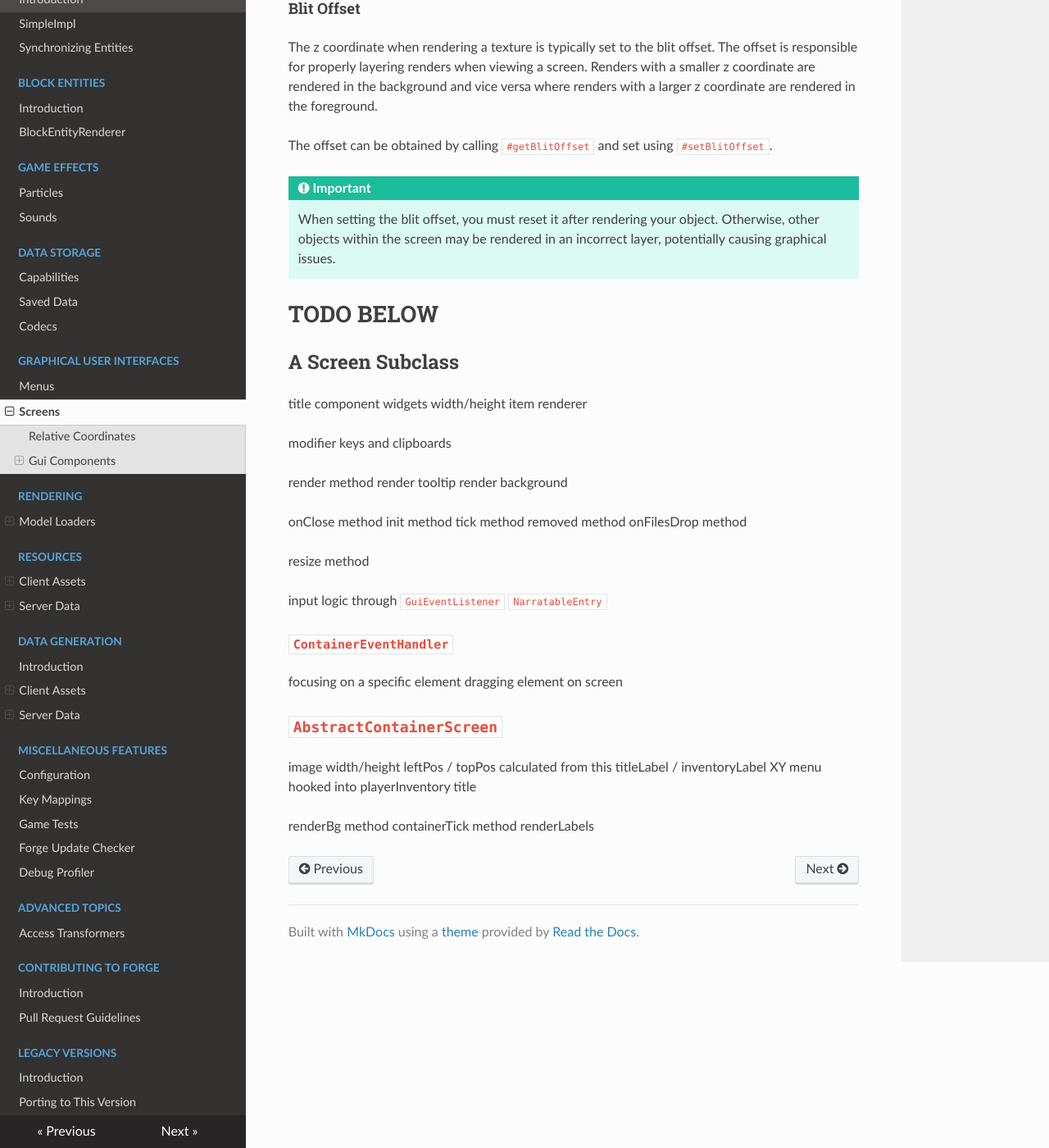
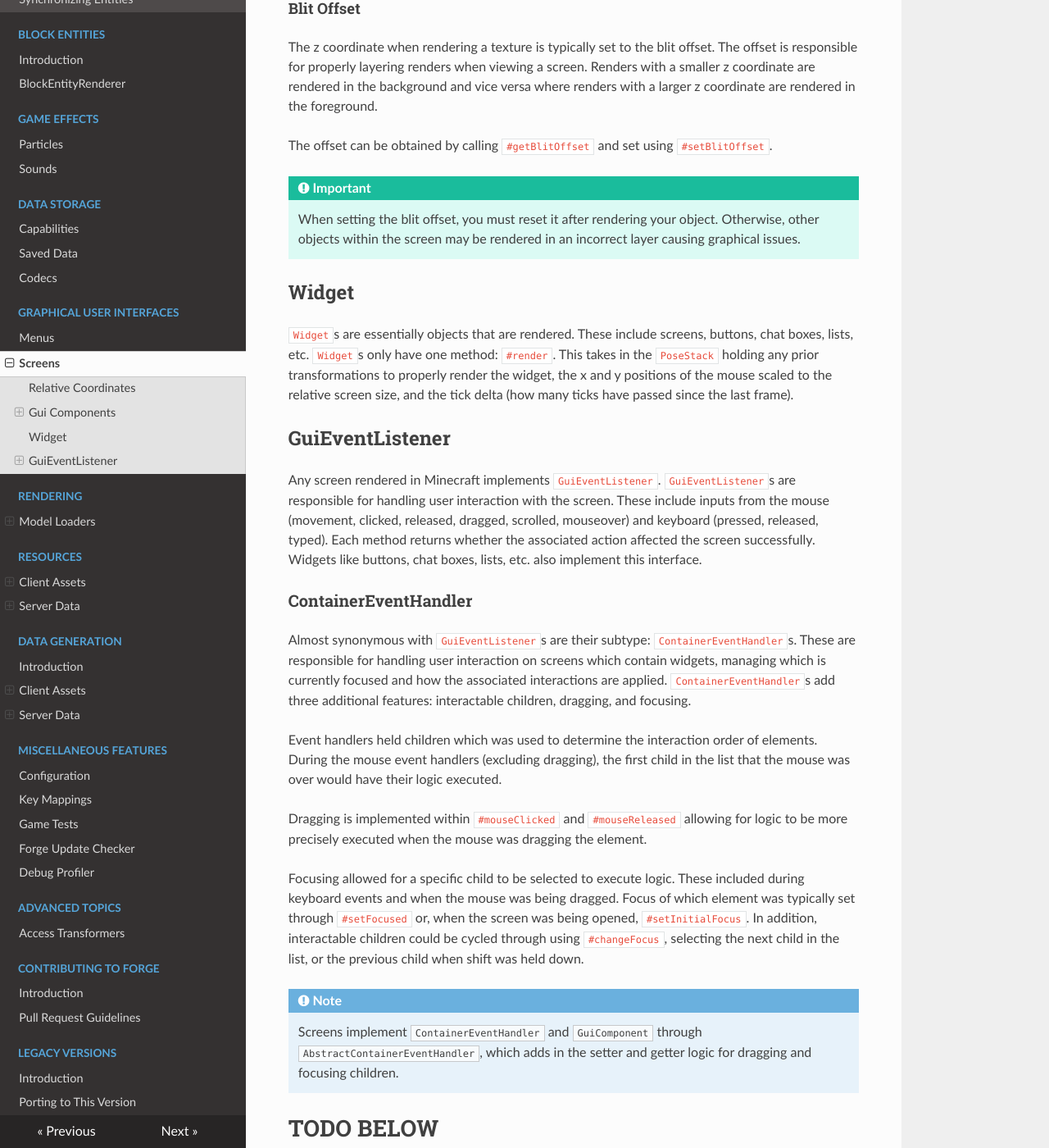
Before and after one commit to MinecraftForge/Documentation, an MkDocs documentation site: the page built from docs/gui/screens.md, in a window 1280 px wide and 1400 px high, scrolled down 2350 px. Shown: the whole window at 82% size. Built offline with MkDocs 1.6.1, drawn with Linux system fonts in a browser that asks for light colours; nearby versions of some CDN libraries.

Commit message:
Widgets and event listeners

```diff
--- a/docs/gui/screens.md
+++ b/docs/gui/screens.md
@@ -53,7 +53,28 @@ The z coordinate when rendering a texture is typically set to the blit offset. T
 The offset can be obtained by calling `#getBlitOffset` and set using `#setBlitOffset`.
 
 !!! important
-    When setting the blit offset, you must reset it after rendering your object. Otherwise, other objects within the screen may be rendered in an incorrect layer, potentially causing graphical issues.
+    When setting the blit offset, you must reset it after rendering your object. Otherwise, other objects within the screen may be rendered in an incorrect layer causing graphical issues.
+
+## Widget
+
+`Widget`s are essentially objects that are rendered. These include screens, buttons, chat boxes, lists, etc. `Widget`s only have one method: `#render`. This takes in the `PoseStack` holding any prior transformations to properly render the widget, the x and y positions of the mouse scaled to the relative screen size, and the tick delta (how many ticks have passed since the last frame).
+
+## GuiEventListener
+
+Any screen rendered in Minecraft implements `GuiEventListener`. `GuiEventListener`s are responsible for handling user interaction with the screen. These include inputs from the mouse (movement, clicked, released, dragged, scrolled, mouseover) and keyboard (pressed, released, typed). Each method returns whether the associated action affected the screen successfully. Widgets like buttons, chat boxes, lists, etc. also implement this interface.
+
+### ContainerEventHandler
+
+Almost synonymous with `GuiEventListener`s are their subtype: `ContainerEventHandler`s. These are responsible for handling user interaction on screens which contain widgets, managing which is currently focused and how the associated interactions are applied. `ContainerEventHandler`s add three additional features: interactable children, dragging, and focusing.
+
+Event handlers held children which was used to determine the interaction order of elements. During the mouse event handlers (excluding dragging), the first child in the list that the mouse was over would have their logic executed.
+
+Dragging is implemented within `#mouseClicked` and `#mouseReleased` allowing for logic to be more precisely executed when the mouse was dragging the element.
+
+Focusing allowed for a specific child to be selected to execute logic. These included during keyboard events and when the mouse was being dragged. Focus of which element was typically set through `#setFocused` or, when the screen was being opened, `#setInitialFocus`. In addition, interactable children could be cycled through using `#changeFocus`, selecting the next child in the list, or the previous child when shift was held down.
+
+!!! note
+    Screens implement `ContainerEventHandler` and `GuiComponent` through `AbstractContainerEventHandler`, which adds in the setter and getter logic for dragging and focusing children.
 
 # TODO BELOW
 
@@ -78,13 +99,7 @@ onFilesDrop method
 
 resize method
 
-input logic through `GuiEventListener`
 `NarratableEntry`
-
-### `ContainerEventHandler`
-
-focusing on a specific element
-dragging element on screen
 
 ## `AbstractContainerScreen`
 
```
